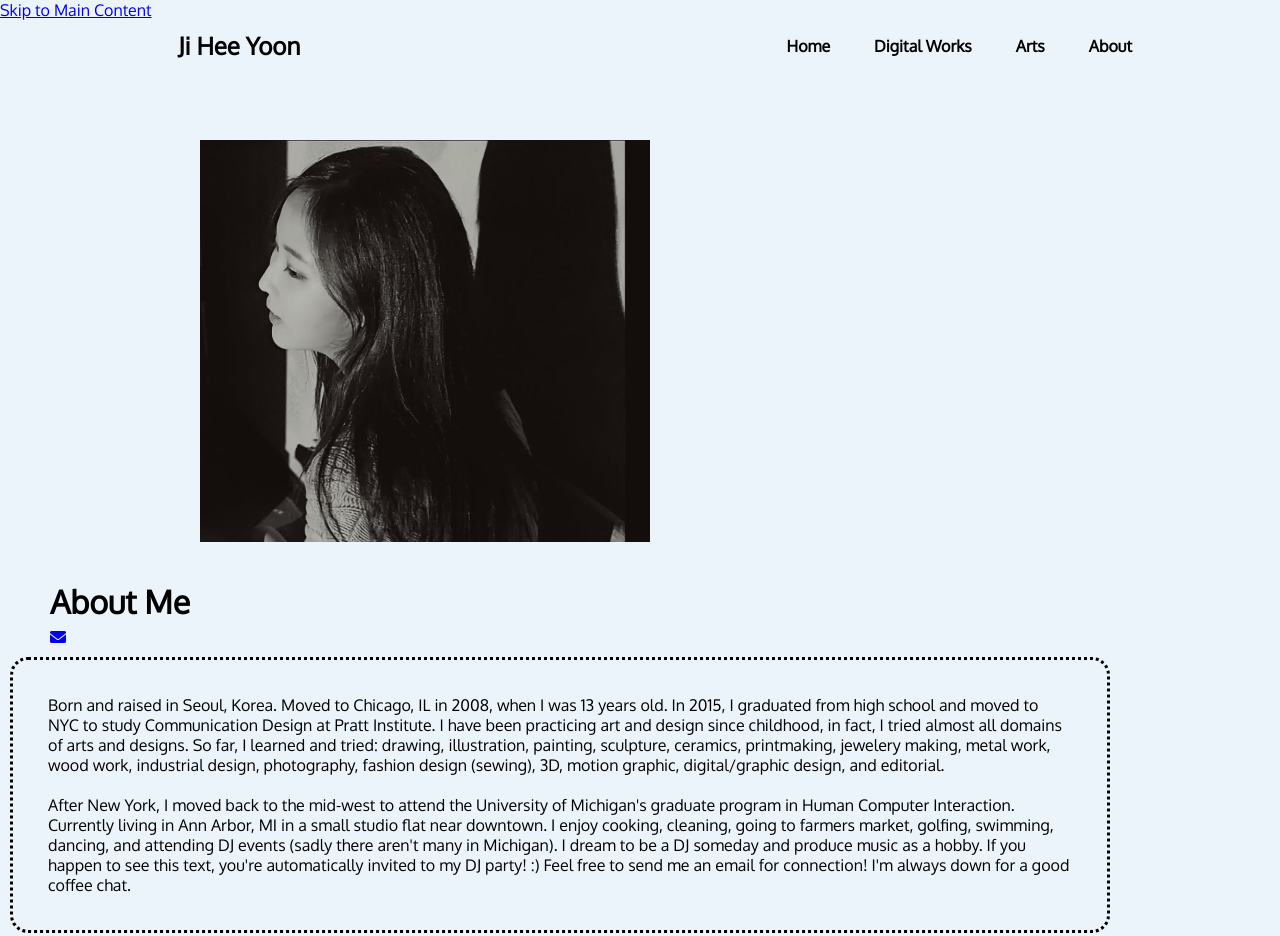
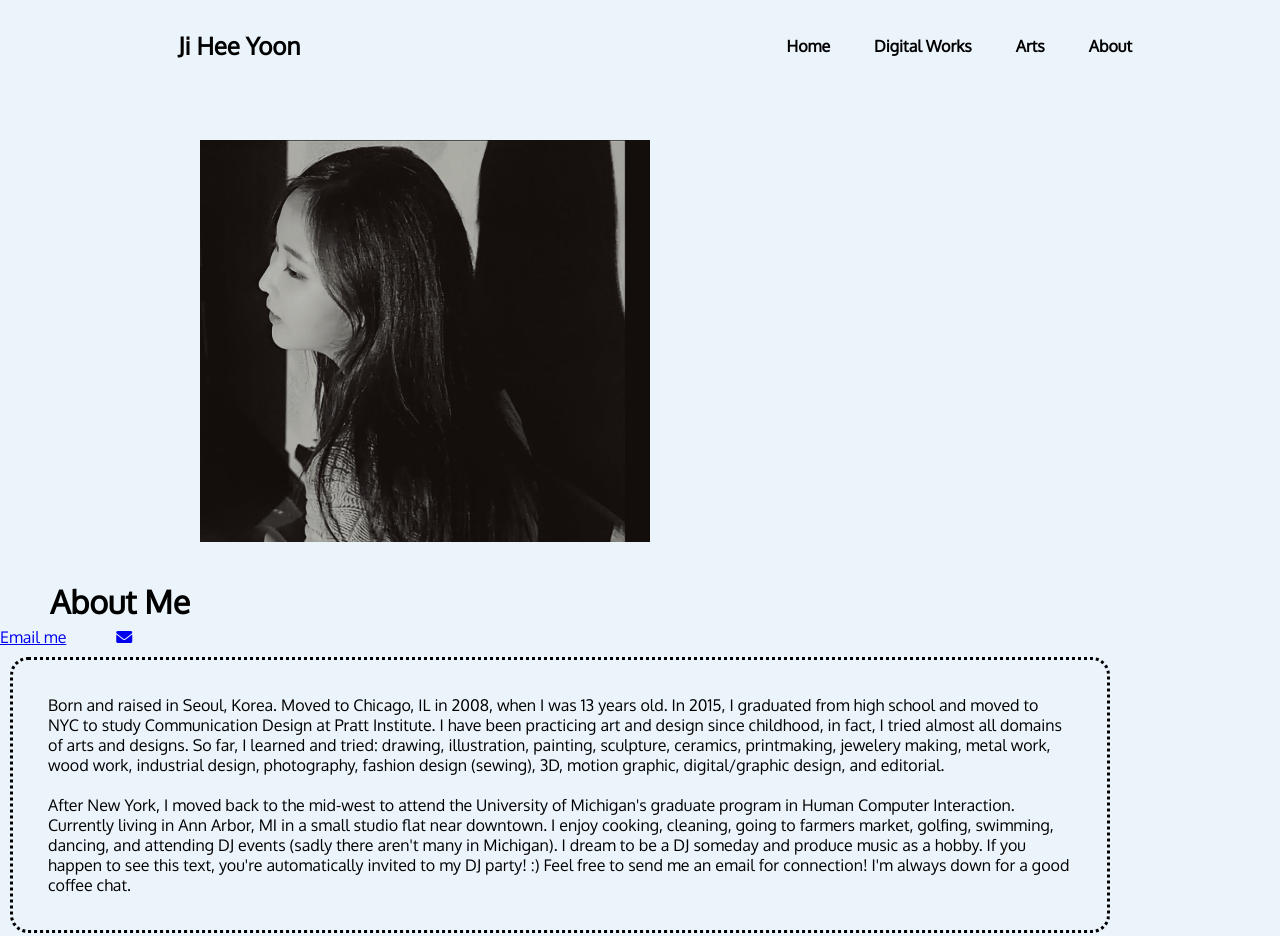
Before and after one commit to jiheeey/portfolio-content, a plain HTML site: page about.html in a window 1280 px wide. Shown: the top 936 px of the page. Drawn offline with Linux system fonts and the light colour scheme.

Commit message:
Update about.html

```diff
--- a/about.html
+++ b/about.html
@@ -15,7 +15,7 @@
 
 
   <body>
-    <div class="skip"><a href="#main">Skip to Main Content</a></div>
+
 
     <header>
       <nav class="menu">
@@ -36,7 +36,7 @@
    </div>
 
       <h1>About Me</h1>
-      <a href="mailto: jiheeydesign@gmail.com"><i class="fa-solid fa-envelope"></i></a>
+      <a href="mailto: jiheeydesign@gmail.com">Email me<i class="fa-solid fa-envelope"></i></a>
       <p id="about_text">
         Born and raised in Seoul, Korea. Moved to Chicago, IL in 2008, when I was 13 years old.
         In 2015, I graduated from high school and moved to NYC to study Communication Design at Pratt Institute.
@@ -68,6 +68,7 @@
 
     </main>
       <footer>
+        <div class="skip"><a href="#main">Skip to Main Content</a></div>
         <p>All images created by Ji Hee Yoon.</p>
       </footer>
   </body>
```
